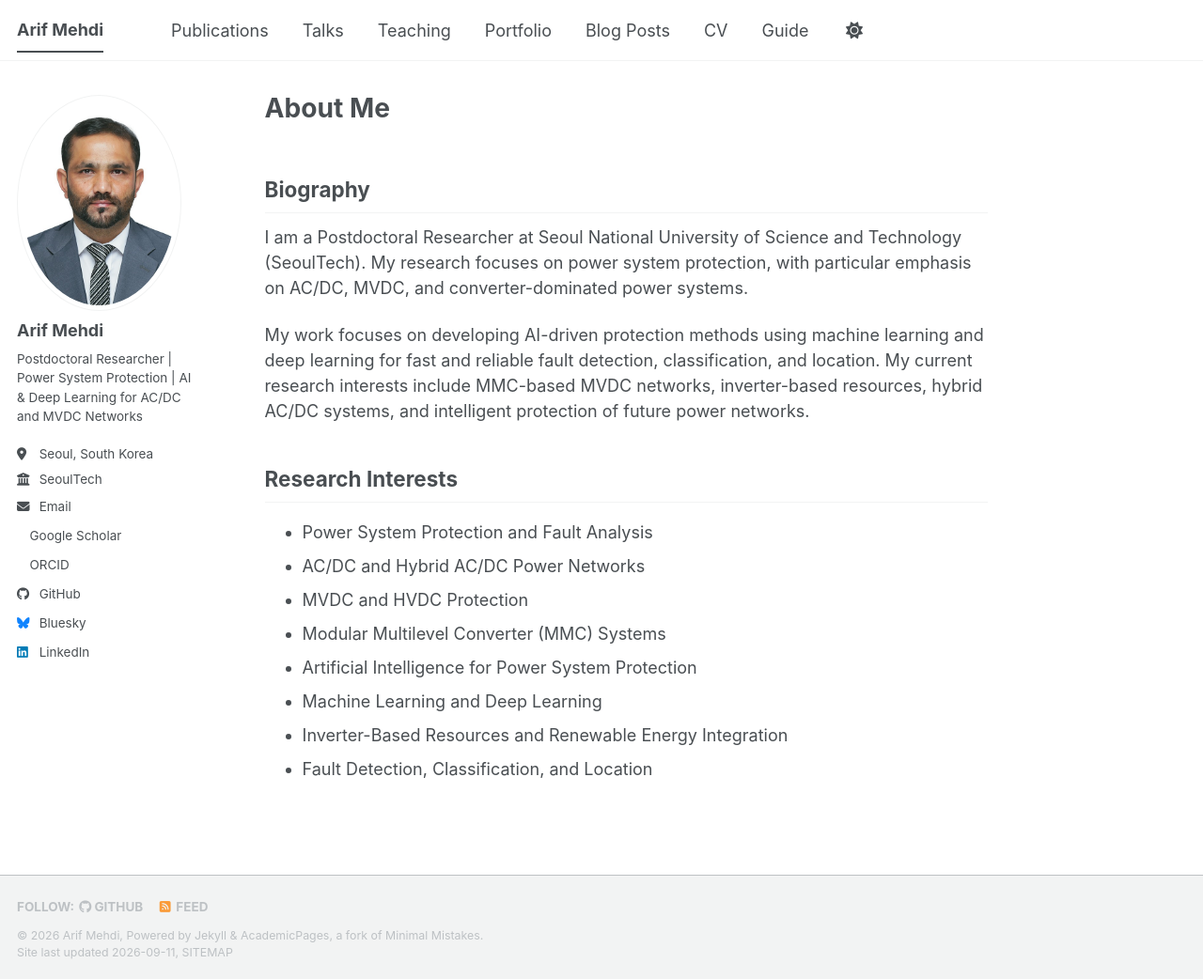
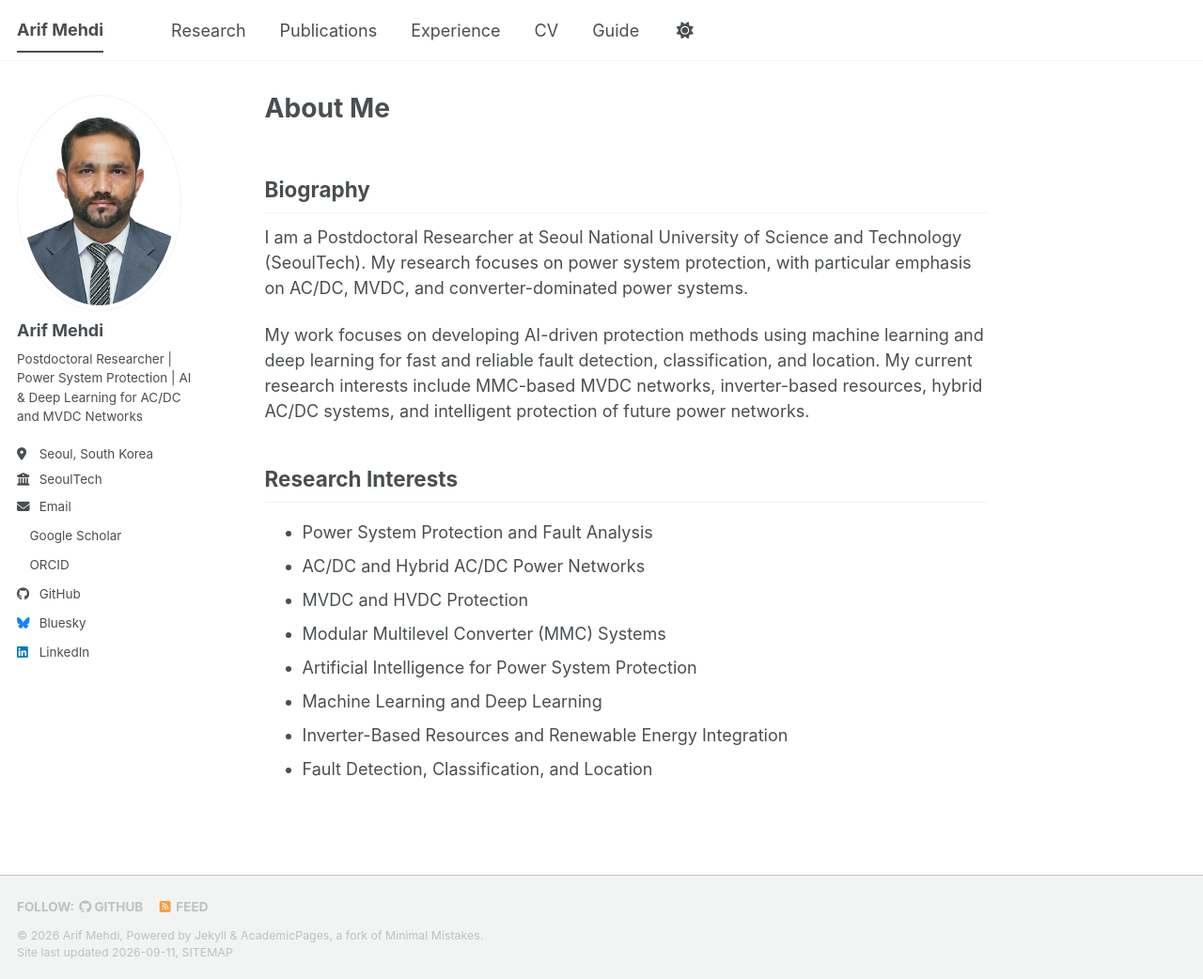
Before and after one commit to shampulooki/shampulooki.github.io, a Jekyll site: the page built from _pages/about.md, in a window 1280 px wide and 1042 px high. Shown: the whole window at 94% size. Built offline with Jekyll 4.4.1, drawn with Linux system fonts in a browser that asks for light colours; a style sheet for code colours, icons or effects is not loaded.

Commit message:
Update navigation with new sections and remove old ones
Added 'Research' and 'Experience' sections to navigation while removing 'Talks', 'Teaching', 'Portfolio', and 'Blog Posts'.

```diff
--- a/_data/navigation.yml
+++ b/_data/navigation.yml
@@ -8,20 +8,14 @@
 #      Markdown formatted page while the second is generated using JSON.
 
 main:
+  - title: "Research"
+    url: /research/
+
   - title: "Publications"
     url: /publications/
 
-  - title: "Talks"
-    url: /talks/
-
-  - title: "Teaching"
-    url: /teaching/
-
-  - title: "Portfolio"
-    url: /portfolio/
-
-  - title: "Blog Posts"
-    url: /year-archive/
+  - title: "Experience"
+    url: /experience/
 
   - title: "CV"
     url: /cv/
```
